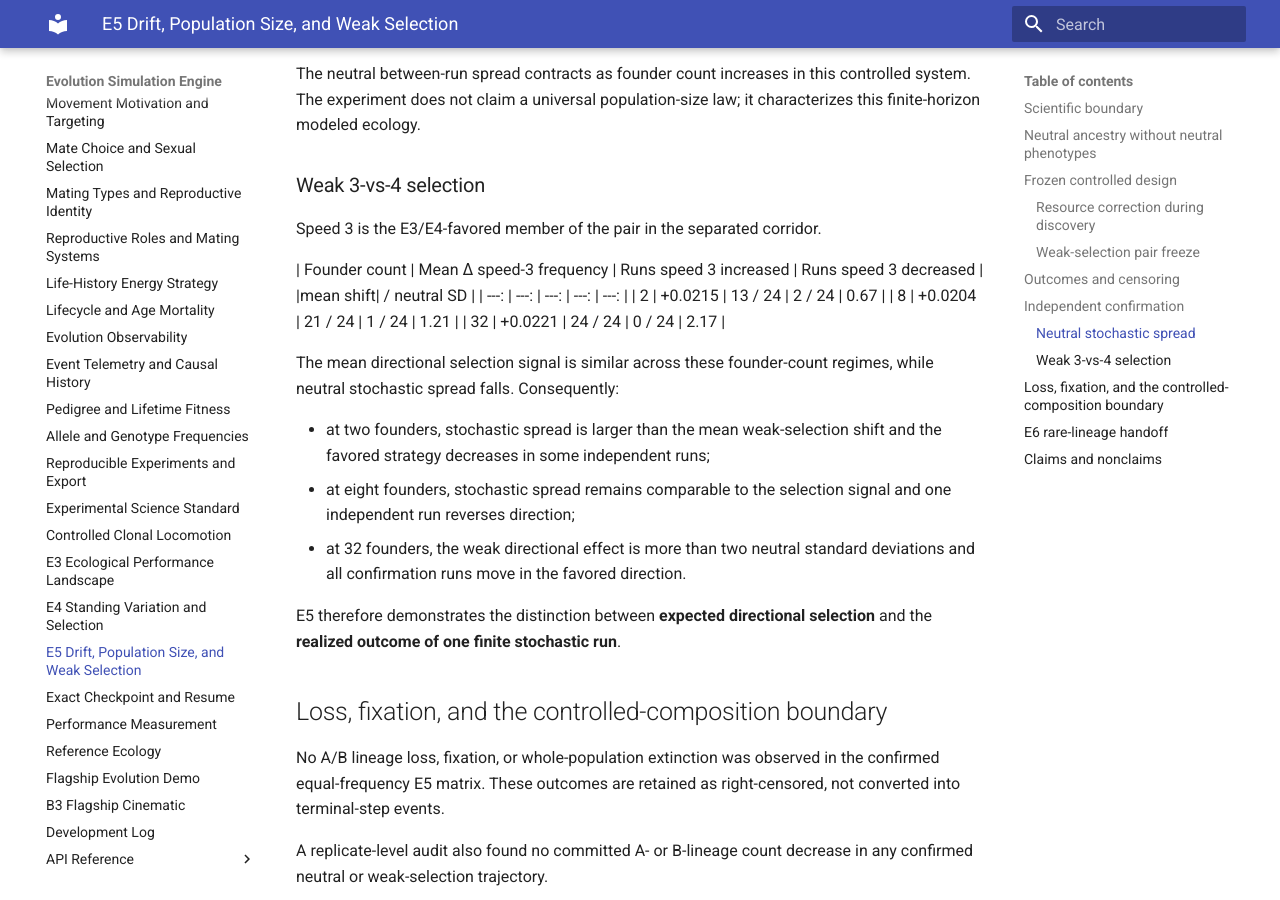
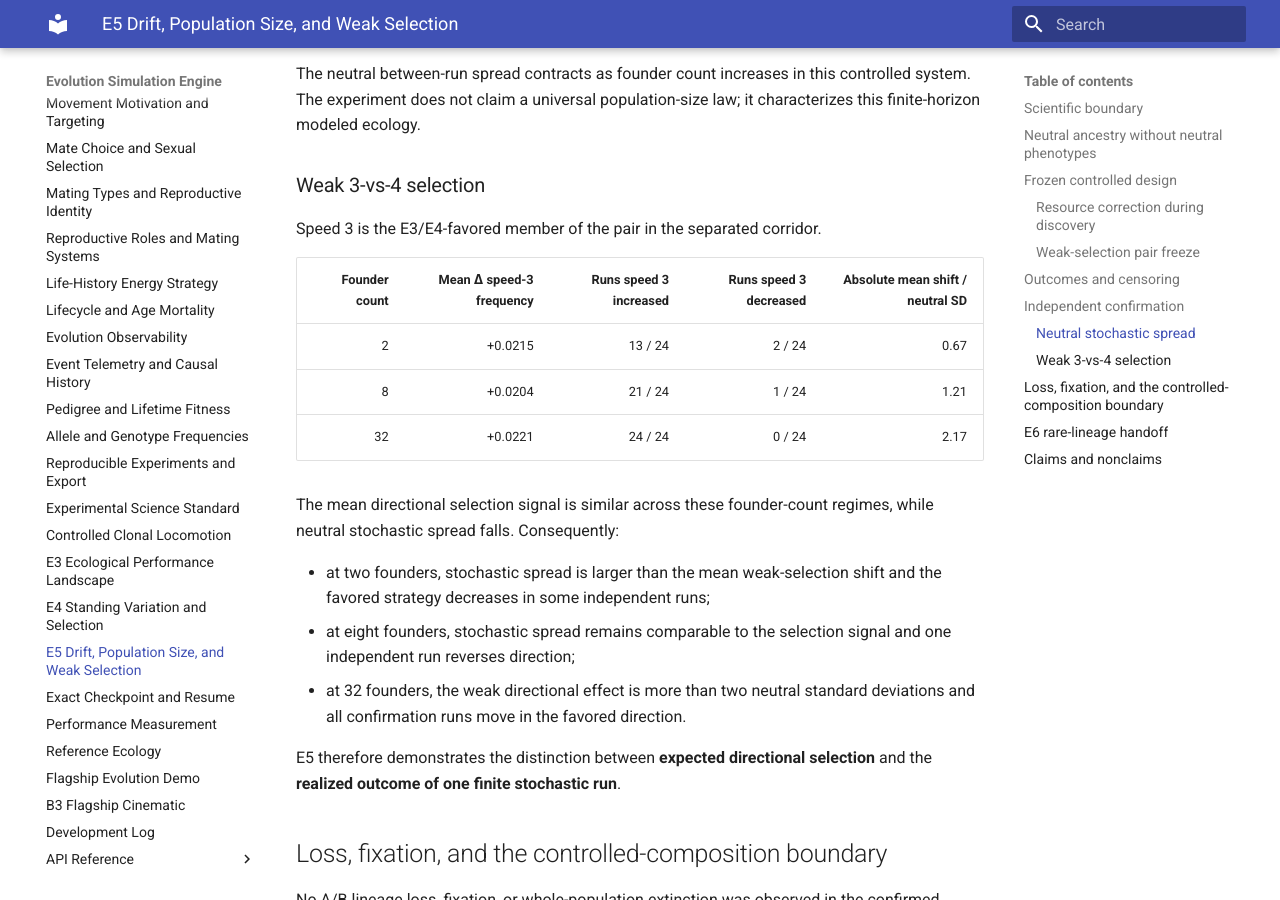
Before and after one commit to abdullahkhan57721/evolution-simulation-engine, an MkDocs documentation site: the page built from docs/e5_drift_weak_selection.md, in a window 1280 px wide and 900 px high, scrolled down 3378 px. Built offline with MkDocs 1.6.1 and Material for MkDocs 9.7.7, drawn with Linux system fonts in a browser that asks for light colours.

Commit message:
E5: fix scientific results table rendering

```diff
--- a/docs/e5_drift_weak_selection.md
+++ b/docs/e5_drift_weak_selection.md
@@ -143,7 +143,7 @@ it characterizes this finite-horizon modeled ecology.
 
 Speed 3 is the E3/E4-favored member of the pair in the separated corridor.
 
-| Founder count | Mean Δ speed-3 frequency | Runs speed 3 increased | Runs speed 3 decreased | |mean shift| / neutral SD |
+| Founder count | Mean Δ speed-3 frequency | Runs speed 3 increased | Runs speed 3 decreased | Absolute mean shift / neutral SD |
 | ---: | ---: | ---: | ---: | ---: |
 | 2 | +0.0215 | 13 / 24 | 2 / 24 | 0.67 |
 | 8 | +0.0204 | 21 / 24 | 1 / 24 | 1.21 |
```
